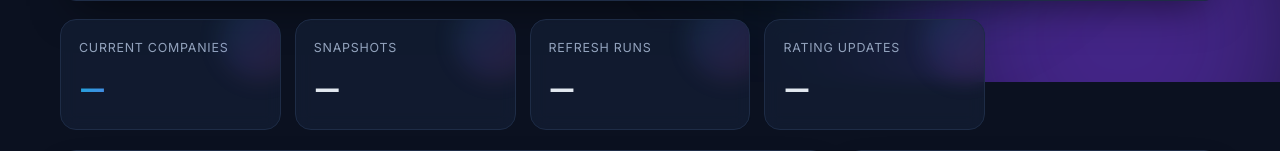
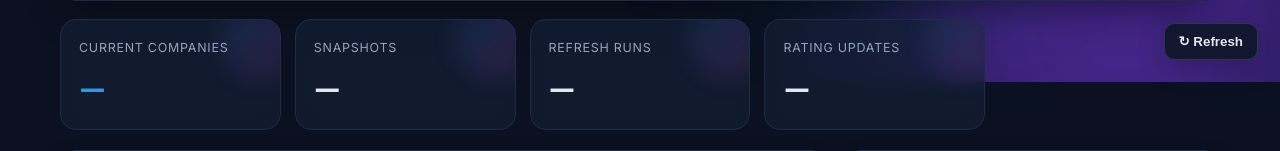
Before and after one commit to mayank-kumar111/AmbitionBoxAnalysis, a Python web app: template ambitionbox_app/templates/history.html in a window 1280 px wide; the page is wider, and only the part inside the window is pictured. Shown: the part 718-869 px from the top of that part. Run offline with Jinja, Linux system fonts and the light colour scheme; the template is opened without the code that fills it, so the values that code supplies are empty; some libraries are stand-ins or nearby versions.

Commit message:
Add refresh controls and UI

```diff
--- /dev/null
+++ b/ambitionbox_app/static/js/refresh.js
@@ -0,0 +1,97 @@
+// Safe refresh control for local Flask use.
+(function () {
+  const panel = document.createElement("div");
+  panel.id = "refresh-control";
+  panel.innerHTML = `
+    <button type="button" id="refresh-toggle" title="Refresh AmbitionBox data">↻ Refresh</button>
+    <div id="refresh-menu" hidden>
+      <div class="refresh-title">Refresh dataset</div>
+      <label>Pages
+        <select id="refresh-pages">
+          <option value="1">1</option>
+          <option value="2">2</option>
+          <option value="3">3</option>
+          <option value="5">5</option>
+        </select>
+      </label>
+      <div class="refresh-grid">
+        <button data-extended="false" data-apply="false">Core · Dry run</button>
+        <button data-extended="false" data-apply="true">Core · Apply</button>
+        <button data-extended="true" data-apply="false">Extended · Dry run</button>
+        <button data-extended="true" data-apply="true">Extended · Apply</button>
+      </div>
+      <div id="refresh-status" class="refresh-status">Ready</div>
+    </div>`;
+  document.body.appendChild(panel);
+
+  const style = document.createElement("style");
+  style.textContent = `
+    #refresh-control{position:fixed;right:22px;bottom:22px;z-index:9999;font-family:Inter,system-ui,sans-serif}
+    #refresh-toggle{border:1px solid rgba(148,163,184,.22);background:rgba(15,23,42,.92);color:#e2e8f0;border-radius:10px;padding:10px 14px;font-weight:700;cursor:pointer;box-shadow:0 8px 28px rgba(0,0,0,.22)}
+    #refresh-menu{margin-top:8px;width:285px;padding:14px;border:1px solid rgba(148,163,184,.18);border-radius:12px;background:rgba(15,23,42,.97);color:#e2e8f0;box-shadow:0 16px 40px rgba(0,0,0,.28)}
+    .refresh-title{font-weight:700;margin-bottom:10px}.refresh-status{margin-top:10px;font-size:.8rem;color:#94a3b8;line-height:1.4}
+    #refresh-pages{margin-left:8px;border-radius:7px;padding:3px 6px}.refresh-grid{display:grid;grid-template-columns:1fr 1fr;gap:7px;margin-top:10px}.refresh-grid button{padding:8px 7px;border-radius:8px;border:1px solid rgba(148,163,184,.2);background:#111b2e;color:#e2e8f0;cursor:pointer;font-size:.76rem}.refresh-grid button:hover{border-color:rgba(6,182,212,.55)}
+  `;
+  document.head.appendChild(style);
+
+  const menu = document.getElementById("refresh-menu");
+  const status = document.getElementById("refresh-status");
+  document.getElementById("refresh-toggle").addEventListener("click", () => {
+    menu.hidden = !menu.hidden;
+  });
+
+  function setBusy(message) {
+    status.textContent = message;
+    panel.querySelectorAll("button[data-apply]").forEach((b) => { b.disabled = true; b.style.opacity = ".55"; });
+  }
+  function setReady(message) {
+    status.textContent = message;
+    panel.querySelectorAll("button[data-apply]").forEach((b) => { b.disabled = false; b.style.opacity = "1"; });
+  }
+
+  async function poll() {
+    try {
+      const response = await fetch("/api/refresh/status", { cache: "no-store" });
+      if (!response.ok) return;
+      const data = await response.json();
+      const job = data.job;
+      if (!job) return;
+      if (job.status === "running") {
+        setBusy(`Running ${job.extended ? "extended" : "core"} refresh · ${job.pages} page(s)…`);
+      } else {
+        setReady(`${job.status === "completed" ? "Completed" : "Failed"} · return code ${job.return_code ?? "?"}`);
+      }
+    } catch (_) {
+      // Keep the UI unobtrusive when refresh controls are unavailable.
+    }
+  }
+
+  panel.querySelectorAll("button[data-apply]").forEach((button) => {
+    button.addEventListener("click", async () => {
+      const apply = button.dataset.apply === "true";
+      const extended = button.dataset.extended === "true";
+      if (apply && !window.confirm("Apply this refresh to the master dataset?\n\nA backup is created before the refresh.")) return;
+      const pages = Number(document.getElementById("refresh-pages").value || 1);
+      try {
+        setBusy(`Starting ${extended ? "extended" : "core"} ${apply ? "apply" : "dry run"}…`);
+        const response = await fetch("/api/refresh", {
+          method: "POST",
+          headers: { "Content-Type": "application/json" },
+          body: JSON.stringify({ pages, extended, apply })
+        });
+        const data = await response.json();
+        if (!response.ok) {
+          setReady(data.error || `Refresh could not start (${response.status}).`);
+          return;
+        }
+        status.textContent = `Started · ${data.job.job_id.slice(0, 8)}`;
+        poll();
+      } catch (error) {
+        setReady("Refresh request failed. Check the Flask console.");
+      }
+    });
+  });
+
+  poll();
+  window.setInterval(poll, 2500);
+})();
--- a/ambitionbox_app/templates/base.html
+++ b/ambitionbox_app/templates/base.html
@@ -109,6 +109,7 @@
   <script src="{{ url_for('static', filename='js/theme.js') }}"></script>
   <script src="{{ url_for('static', filename='js/search.js') }}"></script>
   <script src="{{ url_for('static', filename='js/dataset_status.js') }}"></script>
+  <script src="{{ url_for('static', filename='js/refresh.js') }}"></script>
 
   {% block scripts %}{% endblock %}
 </body>
```
Also changed, not shown: 1 other file.
